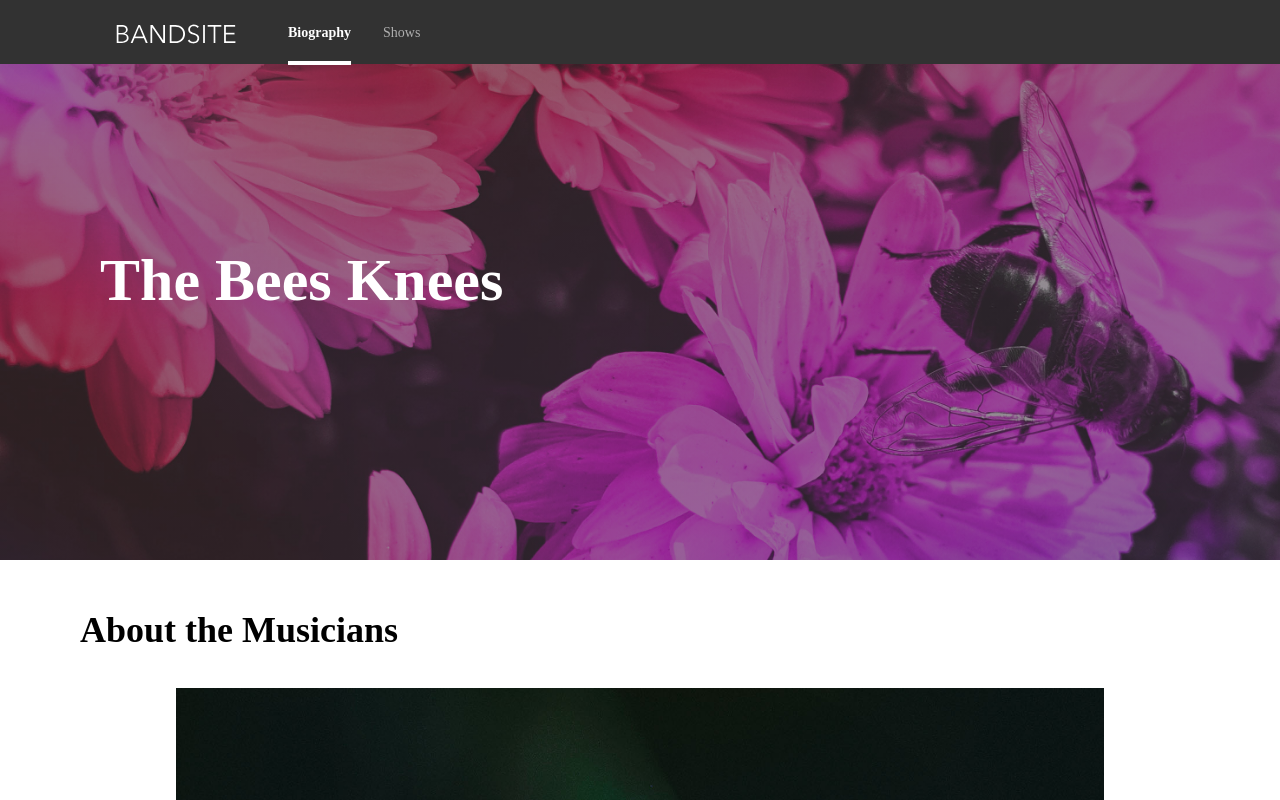
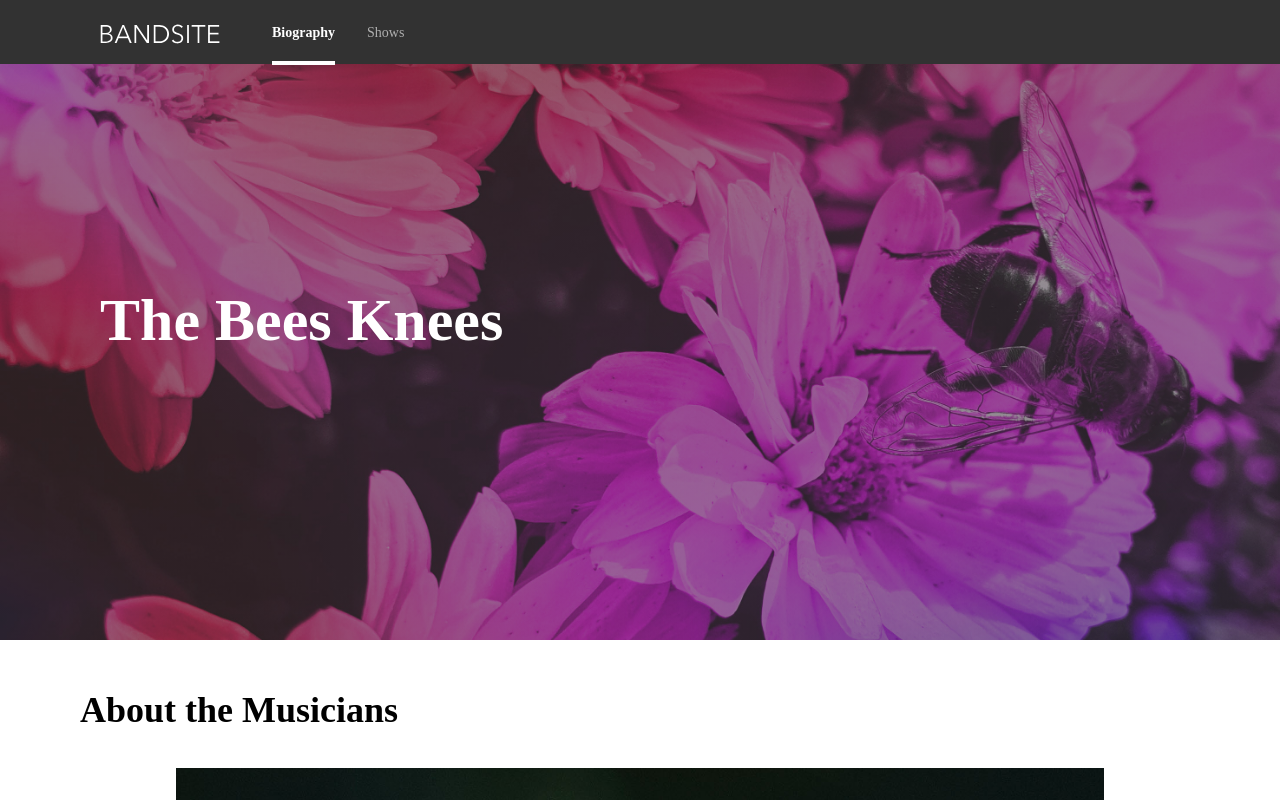
Before and after one commit to siktang/Bandsite, a plain HTML site: page index.html in a window 1280 px wide. Shown: the top 800 px of the page. Drawn offline with Linux system fonts and the light colour scheme.

Commit message:
minor updates

```diff
--- a/styles/bio.scss
+++ b/styles/bio.scss
@@ -10,10 +10,9 @@
     background: linear-gradient(rgba(50, 50, 50, 0.5), rgba(50, 50, 50, 0.5)), url(../assets/Images/hero-bio.jpg);
     background-size: cover;
     height: 35vh;
-    scroll-margin-top: 2rem;
 
     @media screen and (min-width: $tablet-breakpoint) {
-        height: 70vh;
+        height: 80vh;
     }
 
     &__title {
--- a/styles/partials/_globals.scss
+++ b/styles/partials/_globals.scss
@@ -40,7 +40,7 @@ img {
     }
 
     @media screen and (min-width: $desktop-breakpoint) {
-      padding-left: 5rem;
+      padding-left: 4rem;
     }
 
     &__logo {
```
Also changed, not shown: styles/bio.css.
